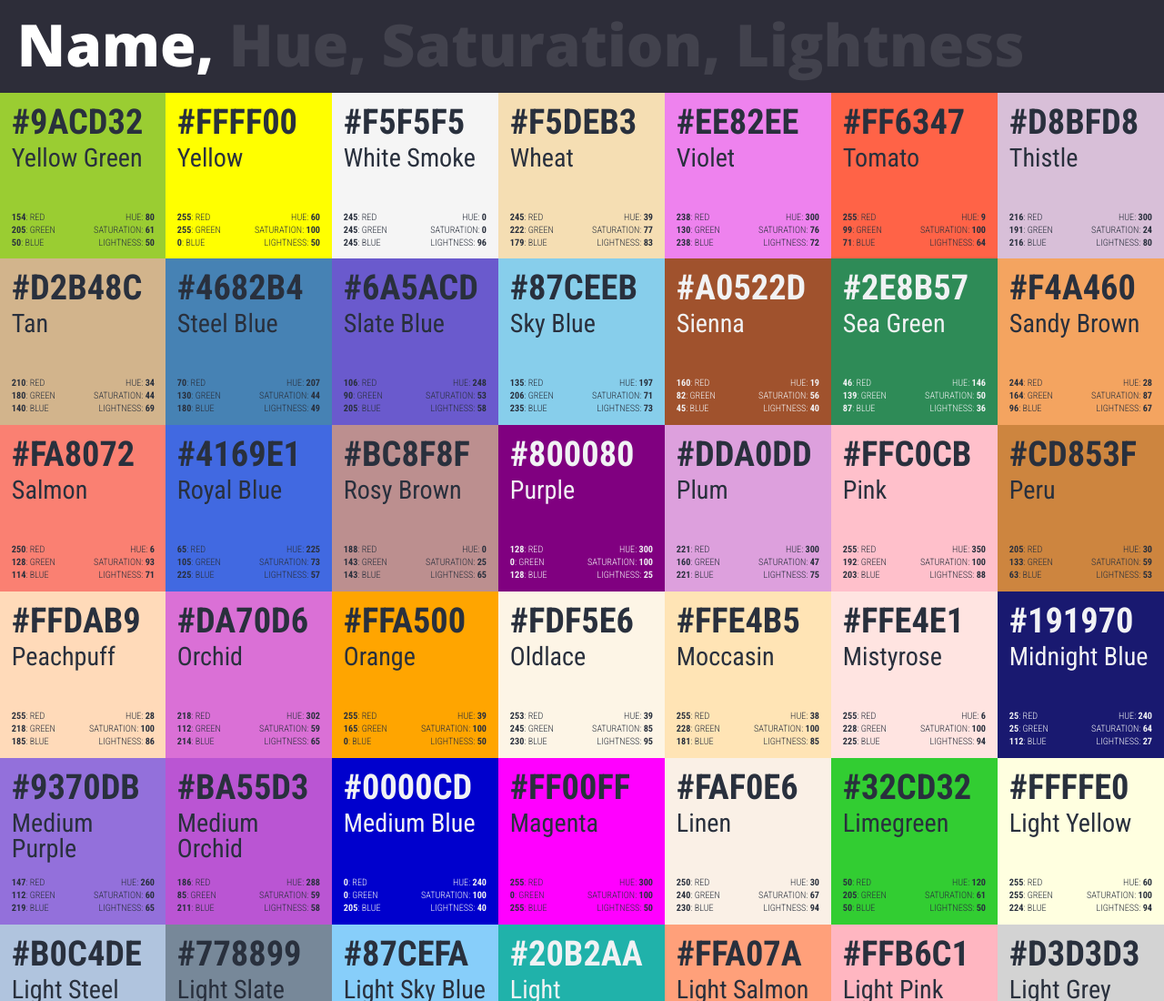
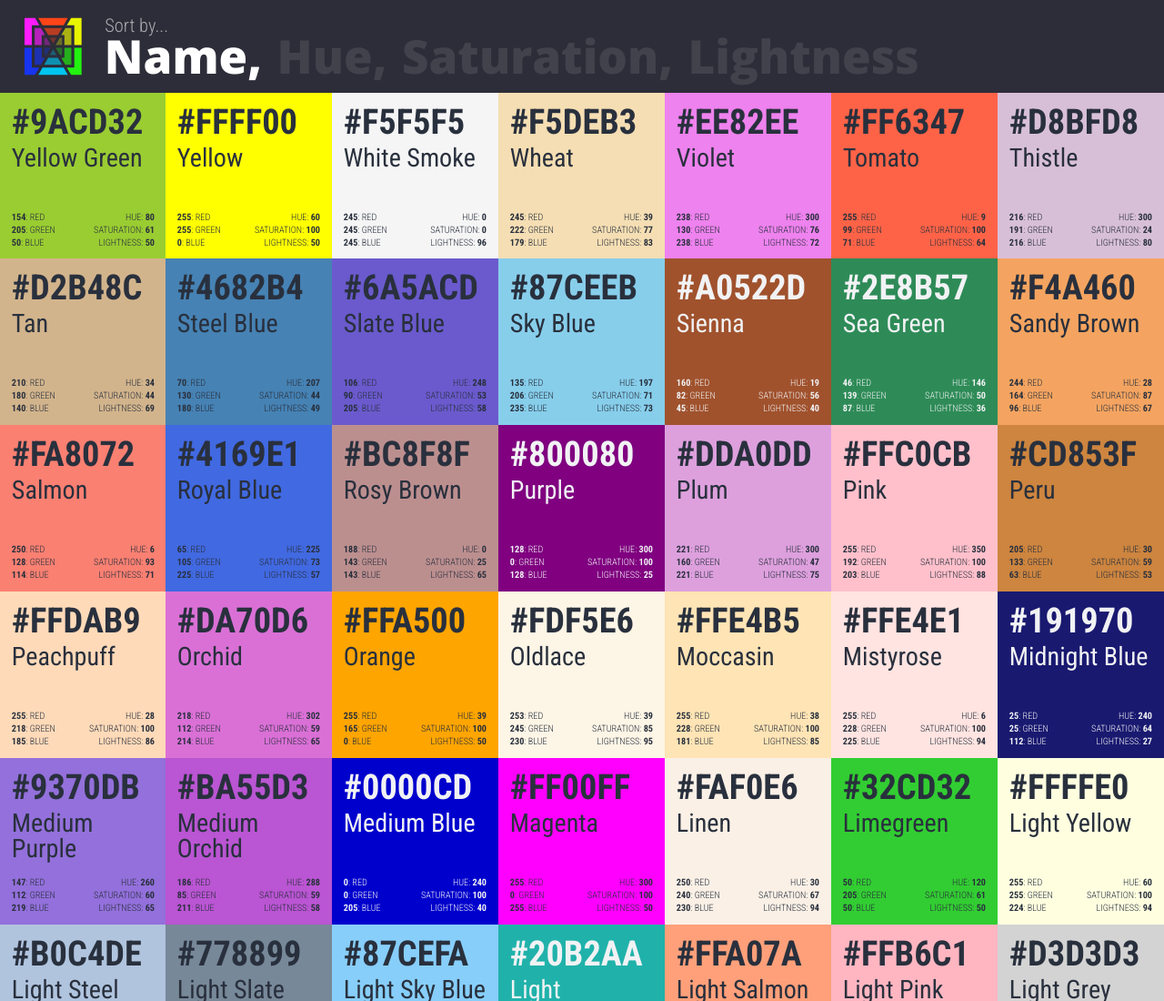
Before and after one commit to pebblecode/periodic-table-of-color, a website: page src/index.html in a window 1280 px wide. Shown: the top 1100 px of the page at 91% size. Drawn offline with nearby package versions, Linux system fonts and the light colour scheme; files that its build step writes are made by us from their sources.

Commit message:
yet more styling

```diff
--- a/sass/styles.scss
+++ b/sass/styles.scss
@@ -53,10 +53,11 @@ body {
 
 
 .logo {
-  width: 6vw;
-  // opacity: .8;
-  // background: white;
-  // height: 5vw;
+  width: 5vw;
+  position: absolute;
+  top: 50%;
+  transform: translateY( -50% );
+  left: 2vw;
 }
 
 .options-container {
@@ -67,7 +68,17 @@ body {
   left: 0;
   position: fixed;
   z-index: 9999;
-  padding-left: 1vw;
+  padding-left: 8.5vw;
+}
+
+.sort-label {
+  color: mix( white, $options, 60 );
+  position: absolute;
+  left: 9vw;
+  top: 1.1vw;
+  font-size: 1.6vw;
+  font-family: 'Roboto Condensed', sans-serif;
+  font-weight: 300;
 }
 
 .option-btn {
@@ -79,8 +90,8 @@ body {
   color: mix( white, $options, 10 );
   font-weight: 900;
   outline: 0;
-  font-size: 5vw;
-  line-height: $options-height - .5vw;
+  font-size: 4vw;
+  line-height: $options-height + 1.5vw;
   transition: color .5s;
 
   &::after {
--- a/src/index.html
+++ b/src/index.html
@@ -12,6 +12,8 @@
 <body>
 
   <div class="options-container">
+    <img src="logo.svg" class="logo">
+    <span class="sort-label">Sort by...</span>
     <button data-sort-by="name" class="option-btn active">name</button>
     <button data-sort-by="hue" class="option-btn">hue</button>
     <button data-sort-by="saturation" class="option-btn">saturation</button>
```
Also changed, not shown: src/logo.svg (added).
